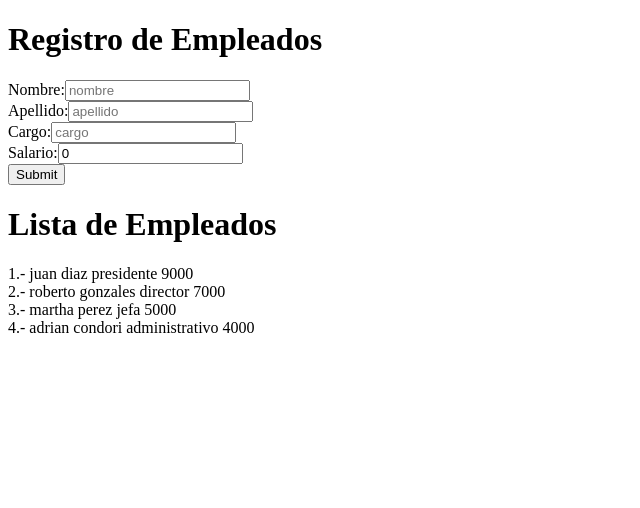
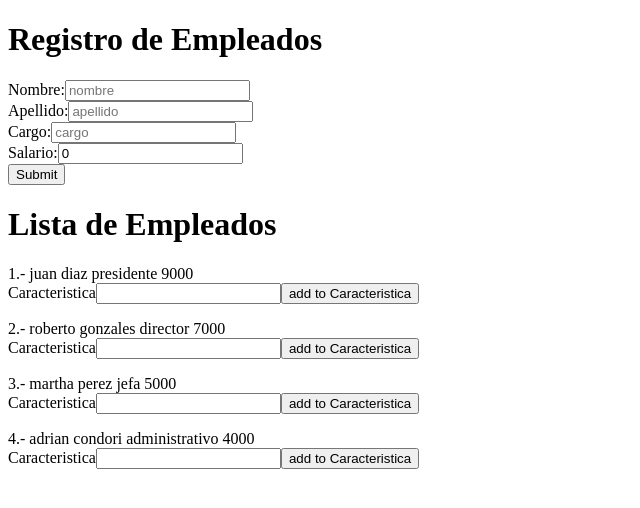
Before and after one commit to julyprince/EmpleadosApp, an Angular app: page / in a window 1280 px wide. Shown: the top 508 px of the page, without its empty margins (0-640 px from the left). Built offline with nearby package versions, Linux system fonts and the light colour scheme.

Commit message:
inyeccion de servicios alerta de mensaje a empleados y caracteristicas

```diff
--- a/src/app/app.component.ts
+++ b/src/app/app.component.ts
@@ -1,5 +1,6 @@
 import { Component } from '@angular/core';
 import { Empleado } from './empleado.model';
+import { ServicioEmpleadosService } from './servicio-empleados.service';
 
 @Component({
   selector: 'app-root',
@@ -8,7 +9,9 @@ import { Empleado } from './empleado.model';
 })
 export class AppComponent {
   title = 'Lista de Empleados';
+  constructor(private miServicio:ServicioEmpleadosService){
 
+  }
 
   empleados:Empleado[]=[
 
@@ -20,7 +23,8 @@ export class AppComponent {
 
   agregarEmpleado(){
     let miEmpledado=new Empleado(this.cuadroNombre, this.cuadroApellido,this.cuadroCargo,this.cuadroSalario);
-      this.empleados.push(miEmpledado);
+    this.miServicio.muestraMensaje("nombre del empleado: "+ miEmpledado.nombre);
+    this.empleados.push(miEmpledado);
 
   }
   cuadroNombre:string="";
--- /dev/null
+++ b/src/app/caracteristicasempleado-c/caracteristicasempleado-c.component.html
@@ -0,0 +1,3 @@
+<label for="">Caracteristica</label>
+<input type="text" #nuevaCaracteristica>
+<button (click)="agregaCaracteristicas(nuevaCaracteristica.value)" class="btn btn-primary">add to Caracteristica</button>
--- /dev/null
+++ b/src/app/caracteristicasempleado-c/caracteristicasempleado-c.component.ts
@@ -0,0 +1,20 @@
+import { Component, EventEmitter, OnInit, Output } from '@angular/core';
+import { ServicioEmpleadosService } from '../servicio-empleados.service';
+
+@Component({
+  selector: 'app-caracteristicasempleado-c',
+  templateUrl: './caracteristicasempleado-c.component.html',
+  styleUrls: ['./caracteristicasempleado-c.component.css']
+})
+export class CaracteristicasempleadoCComponent implements OnInit {
+
+  @Output() caracteristicasempleado =new EventEmitter<string>();
+  constructor(private miServicio:ServicioEmpleadosService) { }
+
+  ngOnInit(): void {
+  }
+  agregaCaracteristicas(value:string) {
+    this.miServicio.muestraMensaje(value)
+    this.caracteristicasempleado.emit(value);
+  }
+}
--- a/src/app/empleado-hijo-c/empleado-hijo-c.component.html
+++ b/src/app/empleado-hijo-c/empleado-hijo-c.component.html
@@ -5,6 +5,12 @@
          {{indice + 1}}.- {{empleadoLista.nombre}} {{empleadoLista.apellido}}
           {{empleadoLista.cargo}}  {{empleadoLista.salario}}
         </div>
+        <app-caracteristicasempleado-c
+        (caracteristicasempleado)="agregarCaracteristica($event)"
+        ></app-caracteristicasempleado-c>
+        <ul style="list-style:none">
+          <li *ngFor="let caracteristica of arrayCaracteristicas">{{caracteristica}}</li>
+        </ul>
       </div>
     </div>
   </div>
--- a/src/app/empleado-hijo-c/empleado-hijo-c.component.ts
+++ b/src/app/empleado-hijo-c/empleado-hijo-c.component.ts
@@ -14,5 +14,10 @@ export class EmpleadoHijoCComponent implements OnInit {
 
   ngOnInit(): void {
   }
+  arrayCaracteristicas =[''];
+
+  agregarCaracteristica(nuevaCaracteristica: string){
+    this.arrayCaracteristicas.push(nuevaCaracteristica);
+  }
 
 }
--- /dev/null
+++ b/src/app/servicio-empleados.service.ts
@@ -0,0 +1,14 @@
+import { Injectable } from '@angular/core';
+
+@Injectable({
+  providedIn: 'root'
+})
+export class ServicioEmpleadosService {
+
+  constructor() { }
+
+  muestraMensaje(mensaje:string)
+  {
+    alert(mensaje);
+  }
+}
```
Also changed, not shown: src/app/app.module.ts (+5 -2 lines), src/app/caracteristicasempleado-c/caracteristicasempleado-c.component.css (added), 2 other files (tests, documents, lock files or other folders).
